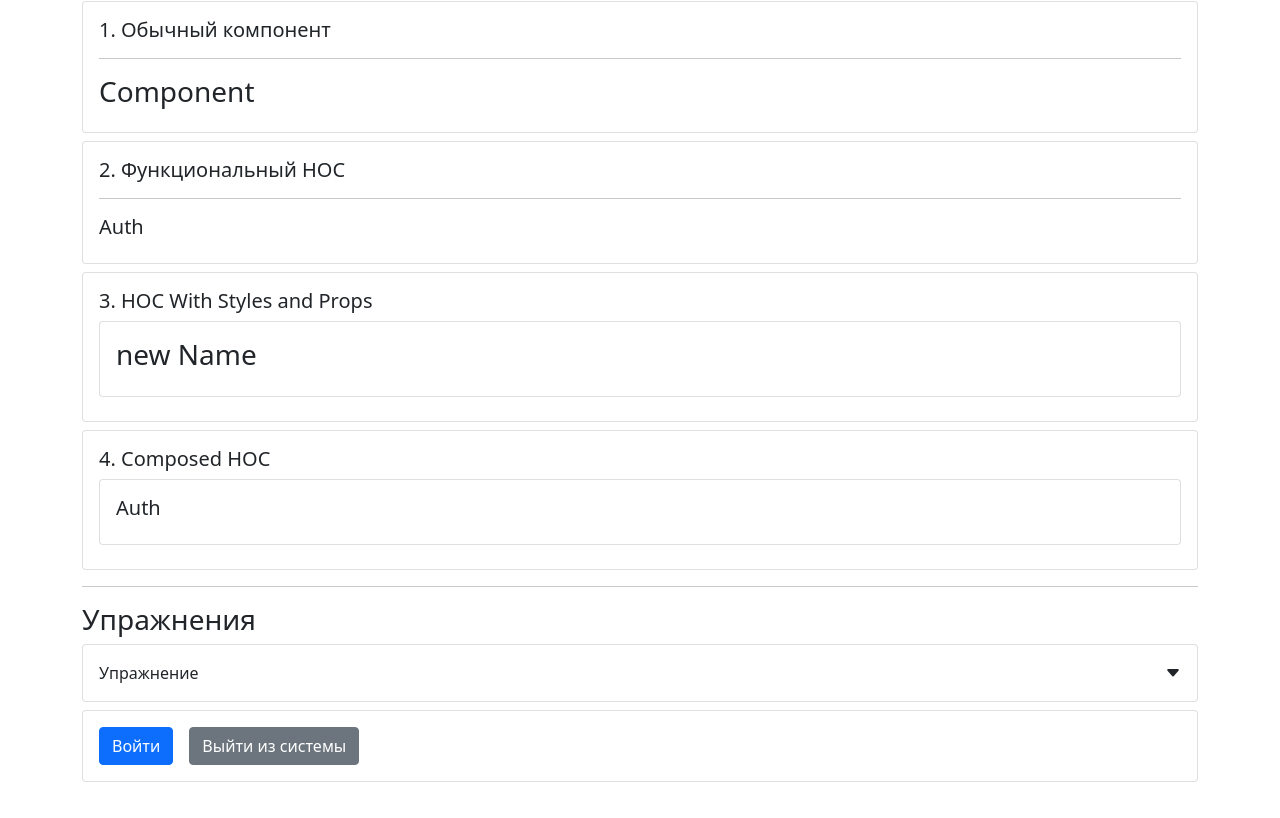
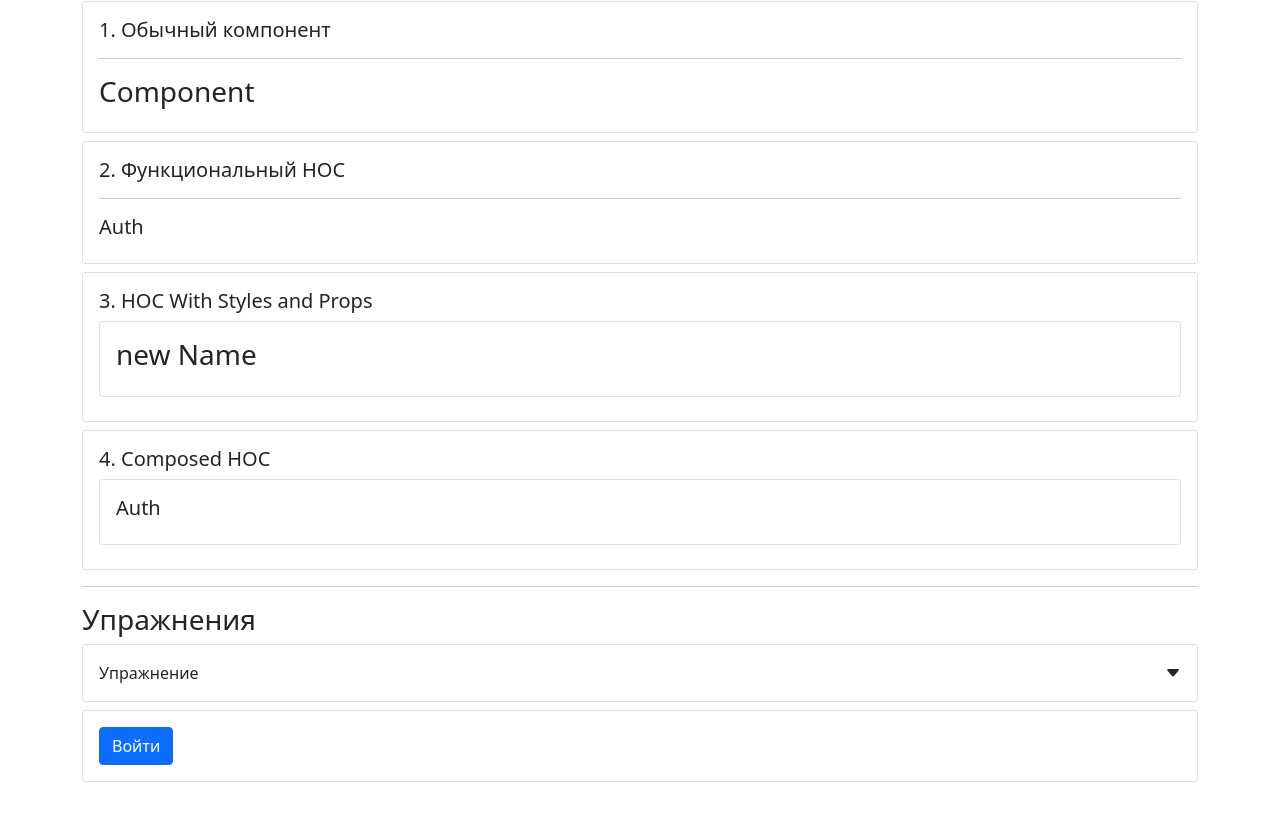
Before and after one commit to egolegegit/lesson_11_project, a React (Create React App) app: page /hoc in a window 1280 px wide. Shown: the part 334-1152 px from the top of the page. Built offline with nearby package versions, Linux system fonts and the light colour scheme.

Commit message:
HOC final

```diff
--- /dev/null
+++ b/src/app/components/exercises/button.jsx
@@ -0,0 +1,17 @@
+import React from "react";
+import PropTypes from "prop-types";
+
+const Button = ({ name, onClick }) => {
+    return (
+        <button className="btn btn-primary me-3" onClick={onClick}>
+            {name}
+        </button>
+    );
+};
+
+Button.propTypes = {
+    name: PropTypes.string,
+    onClick: PropTypes.func
+};
+
+export default Button;
--- a/src/app/components/exercises/hocExercise.jsx
+++ b/src/app/components/exercises/hocExercise.jsx
@@ -1,17 +1,23 @@
-import React from "react";
+import React, { useState } from "react";
 import CollapseWrapper from "../common/collapse";
 import withCardStyles from "./withCardStyles";
 import SimpleComponent from "./simpleComponent";
 
 const HocExercise = () => {
+    const [isAuth, setIsAuth] = useState(!!localStorage.getItem("user"));
+
     const MySimpleComponent = withCardStyles(SimpleComponent);
 
     const onLogin = () => {
         console.log("login");
+        localStorage.setItem("user", JSON.stringify("user"));
+        setIsAuth(true);
     };
 
     const onLogOut = () => {
         console.log("logout");
+        localStorage.removeItem("user");
+        setIsAuth(false);
     };
 
     return (
@@ -62,7 +68,7 @@ const HocExercise = () => {
                 </ul>
             </CollapseWrapper>
             <MySimpleComponent
-                isAuth={true}
+                isAuth={isAuth}
                 onLogin={onLogin}
                 onLogOut={onLogOut}
             />
--- a/src/app/components/exercises/simpleComponent.jsx
+++ b/src/app/components/exercises/simpleComponent.jsx
@@ -1,17 +1,25 @@
 import React from "react";
 import PropTypes from "prop-types";
+import Button from "./button";
 
 const SimpleComponent = ({ isAuth, onLogin, onLogOut }) => {
     console.log(isAuth);
 
     return (
         <>
-            <button className="btn btn-primary me-3" onClick={onLogin}>
-                Войти
-            </button>
-            <button className="btn btn-secondary" onClick={onLogOut}>
-                Выйти из системы
-            </button>
+            {isAuth ? (
+                <Button
+                    className="btn btn-secondary"
+                    onClick={onLogOut}
+                    name={"Выйти из системы"}
+                />
+            ) : (
+                <Button
+                    className="btn btn-primary me-3"
+                    onClick={onLogin}
+                    name={"Войти"}
+                />
+            )}
         </>
     );
 };
```
